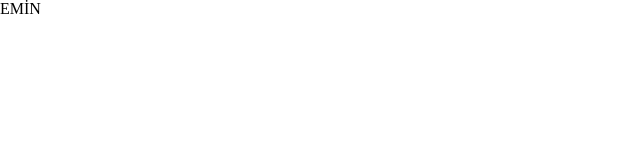
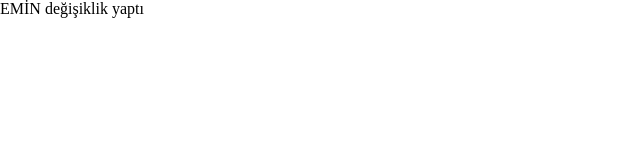
Before and after one commit to MEminUlusoy/FurnitureWebsite.github.io, a React (Create React App) app in the folder furniture-website/: page /product in a window 1280 px wide. Shown: the top 160 px of the page, without its empty margins (0-640 px from the left). Built offline with nearby package versions, Linux system fonts and the light colour scheme.

Commit message:
yeni branch

```diff
--- a/furniture-website/src/furnitereProduct/FurnitureProduct.jsx
+++ b/furniture-website/src/furnitereProduct/FurnitureProduct.jsx
@@ -2,7 +2,7 @@ import React from 'react';
 
 function FurnitureProduct() {
   return (
-    <div>EMİN</div>
+    <div>EMİN değişiklik yaptı</div>
   );
 }
 
```
